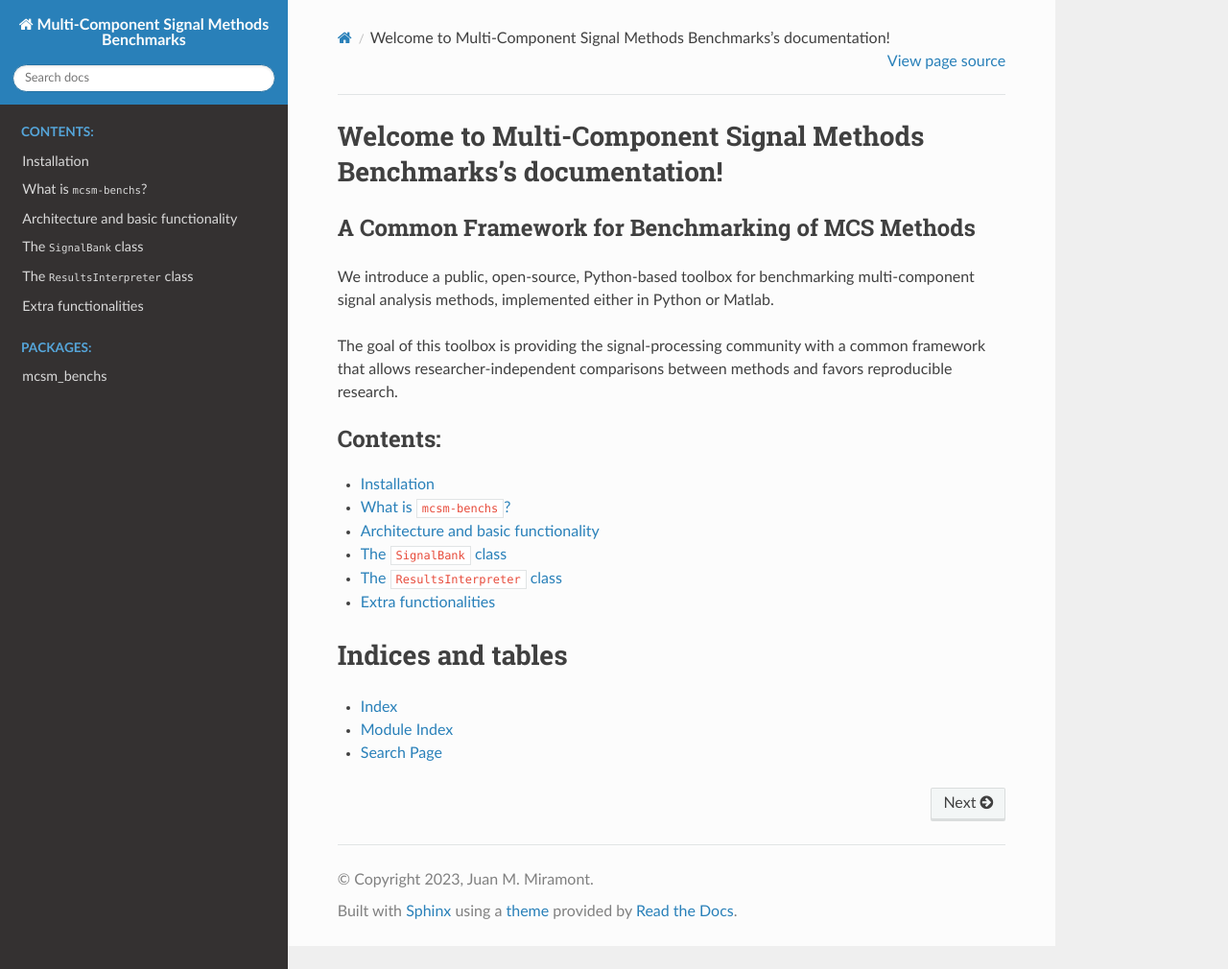
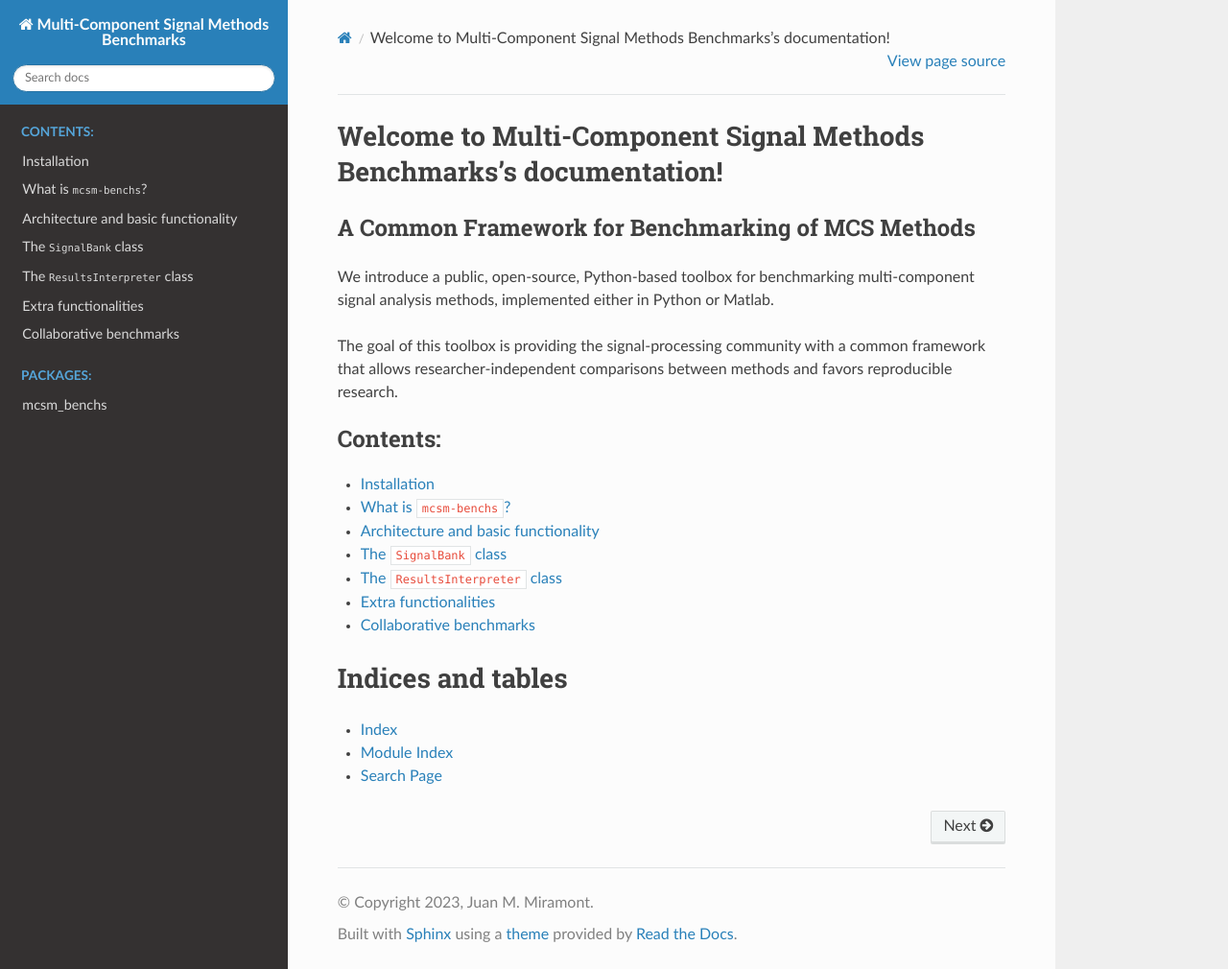
Before and after one commit to jmiramont/mcsm-benchs, a Sphinx documentation site: the page built from docs/index.rst, in a window 1280 px wide and 1010 px high. Shown: the whole window at 96% size. Built offline with Sphinx 7.4.7 and the Read the Docs theme 3.1.0, drawn with Linux system fonts in a browser that asks for light colours; pages that are not in the unit, such as notebooks, are missing from menus; part of the change alters nothing that is shown.

```diff
--- a/docs/index.rst
+++ b/docs/index.rst
@@ -14,9 +14,11 @@ The goal of this toolbox is providing the signal-processing community with a com
    :titlesonly:
 
 
-   installation
+   install.md
 
    intro.md
+
+   collab.md
 
 
 .. toctree::
```
